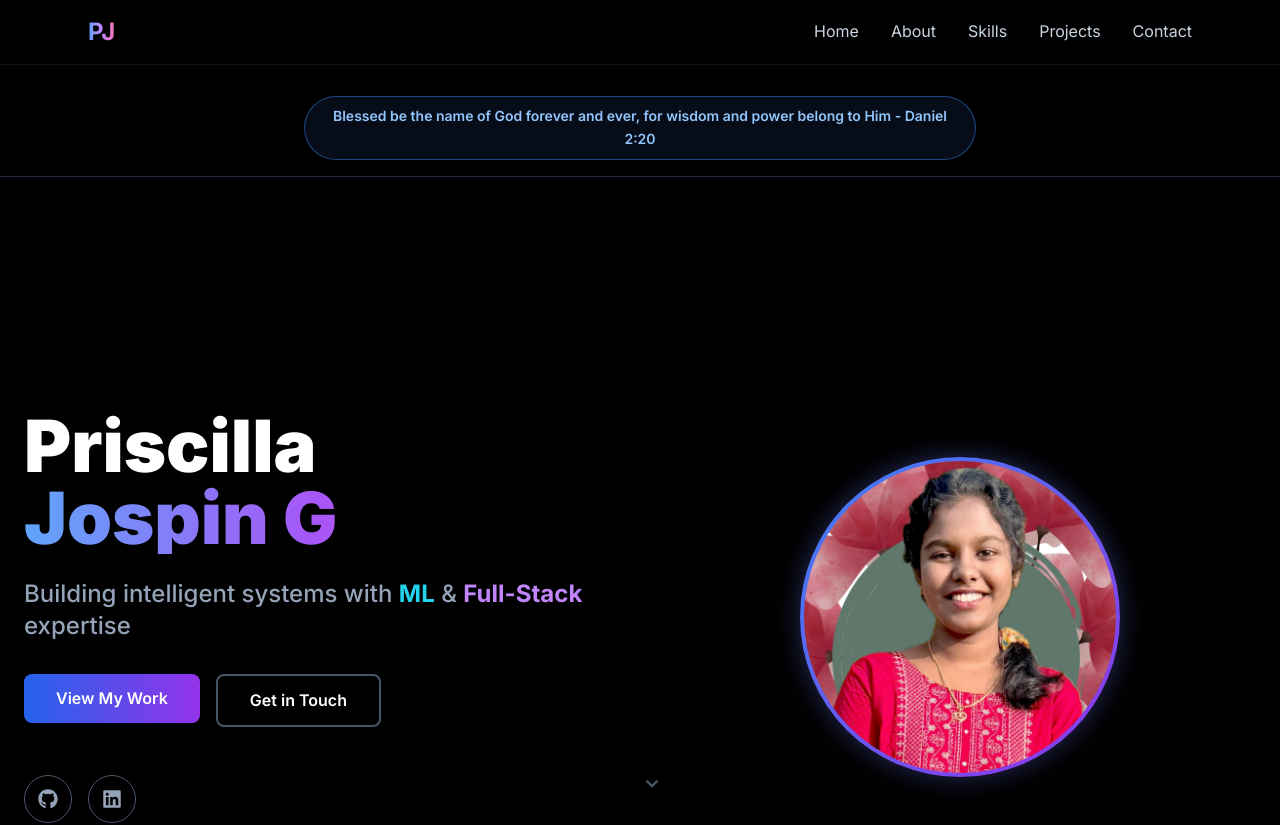
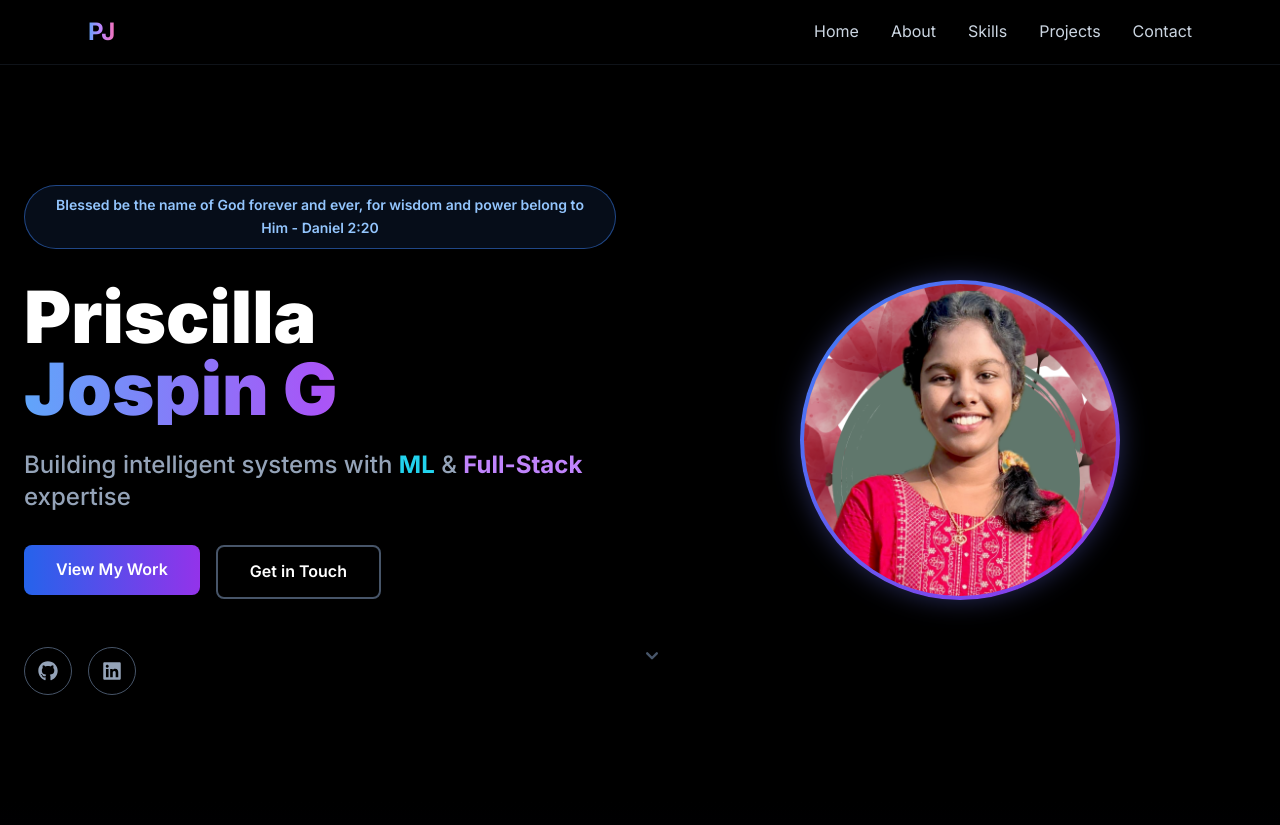
Before and after one commit to PriscillajospinG/upgraded-port, a React (Vite) app: page / in a window 1280 px wide. Shown: the top 825 px of the page. Built offline with nearby package versions, Linux system fonts and the light colour scheme.

Commit message:
refactor: Remove Verse component from App and add Verse badge to Hero for improved layout

```diff
--- a/src/App.tsx
+++ b/src/App.tsx
@@ -1,6 +1,5 @@
 import Hero from './components/Hero';
 import About from './components/About';
-import Verse from './components/Verse';
 import Skills from './components/Skills';
 import Projects from './components/Projects';
 import Contact from './components/Contact';
@@ -23,7 +22,6 @@ export default function App() {
       </a>
 
       <main id="main-content" role="main">
-        <Verse />
         <Hero />
         <About />
         <Skills />
--- a/src/components/Hero.tsx
+++ b/src/components/Hero.tsx
@@ -65,6 +65,19 @@ export default function Hero() {
             className="text-left lg:text-left"
             variants={containerVariants}
           >
+            {/* Verse Badge */}
+            <motion.div
+              className="flex justify-center mb-8"
+              variants={textVariants}
+            >
+              <div className="px-4 py-2 border border-blue-500/50 rounded-full bg-blue-500/10 backdrop-blur-sm text-center max-w-2xl">
+                <p className="text-sm font-semibold text-blue-300 leading-relaxed">
+                  Blessed be the name of God forever and ever, for wisdom and
+                  power belong to Him - Daniel 2:20
+                </p>
+              </div>
+            </motion.div>
+
             {/* Main Title with gradient */}
             <motion.h1
               className="text-5xl sm:text-6xl md:text-7xl font-black mb-6 leading-tight"
```
